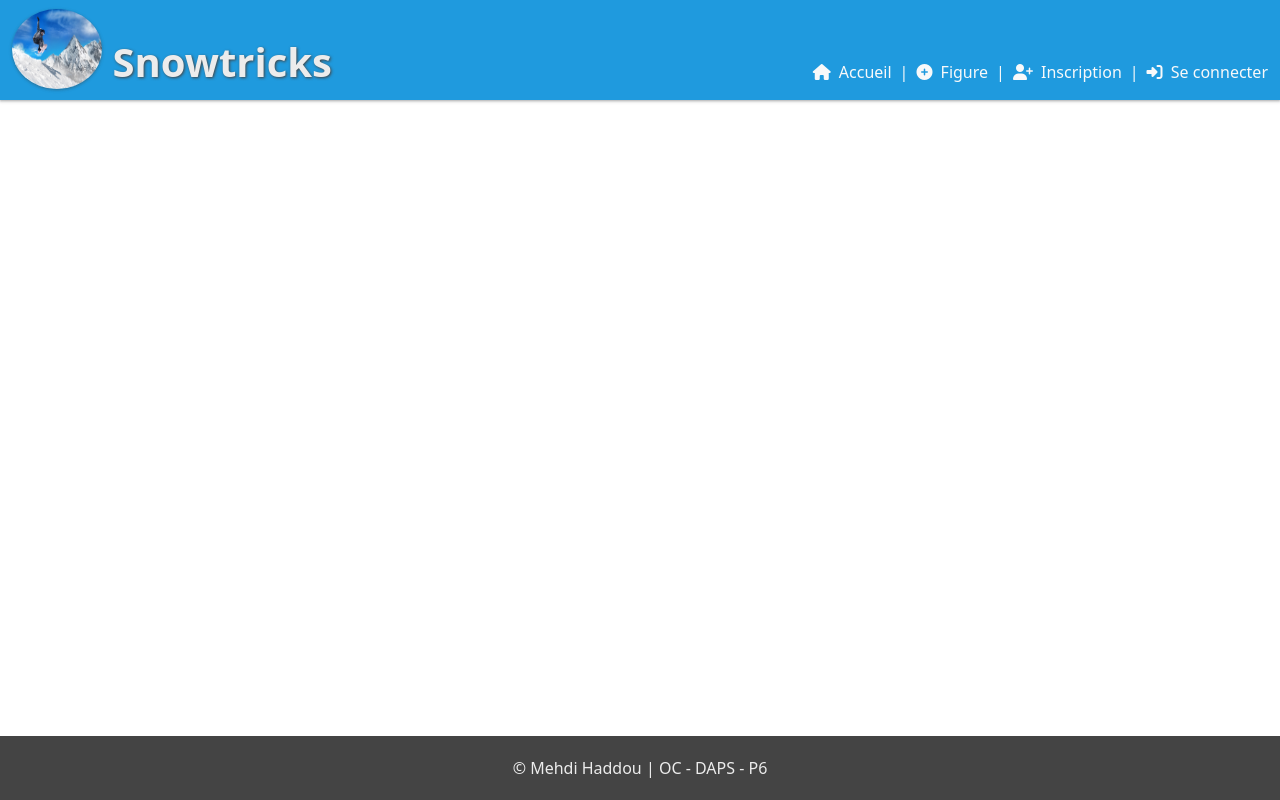
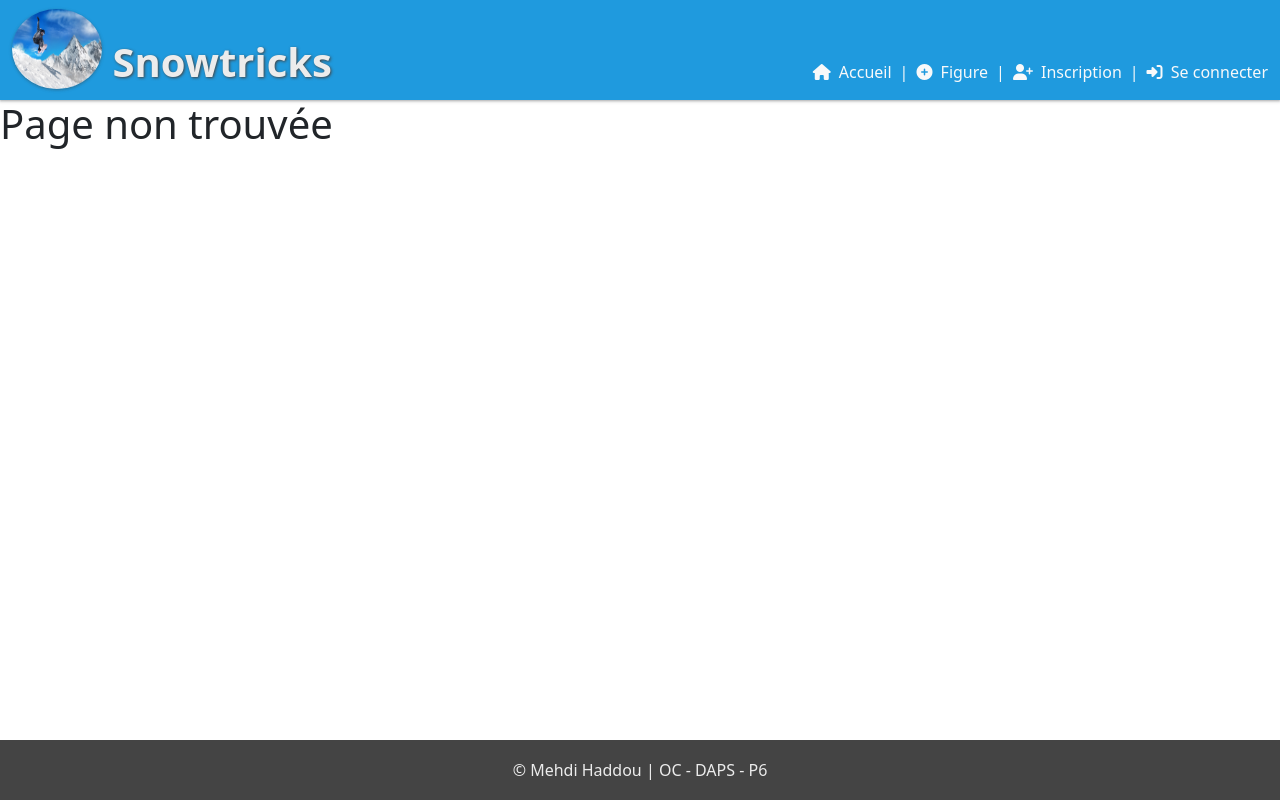
Before and after one commit to MH-DevApp/OC_Projet_6, a Symfony app: template templates/bundles/TwigBundle/Exception/error404.html.twig in a window 1280 px wide. Run offline with Twig, Linux system fonts and the light colour scheme; the template is opened without the code that fills it, so the values that code supplies are empty; some libraries are stand-ins or nearby versions.

Commit message:
feat : styles for form, notifs, footer and app

```diff
--- /dev/null
+++ b/assets/styles/_form.scss
@@ -0,0 +1,3 @@
+.form-error {
+  color: var(--danger);
+}
--- a/assets/styles/_reset.scss
+++ b/assets/styles/_reset.scss
@@ -8,6 +8,20 @@ body {
   display: flex;
   flex-direction: column;
   min-height: 100vh;
+
+  div.body {
+    display: flex;
+    flex-direction: column;
+    margin-top: 0;
+    margin-bottom: 100px;
+    min-height: calc(100vh - 100px);
+
+    @media (min-width: 576px) {
+      min-height: calc(100vh - 100px - 60px);
+      margin-top: 100px;
+      margin-bottom: 0;
+    }
+  }
 }
 
 ul {
--- a/assets/styles/index.scss
+++ b/assets/styles/index.scss
@@ -1,5 +1,7 @@
 @use "variables";
 @use "reset";
+@use "form";
+@use "utils/notification";
 
 @use "layout/_header";
 @use "layout/_footer";
--- a/assets/styles/layout/_footer.scss
+++ b/assets/styles/layout/_footer.scss
@@ -1,5 +1,7 @@
 footer {
-    padding: 20px 0;
+    display: flex;
+    align-items: center;
+    height: 60px;
     width: 100%;
     background-color: var(--gray);
     color: var(--text-light);
--- /dev/null
+++ b/assets/styles/utils/_notification.scss
@@ -0,0 +1,14 @@
+.notifications {
+  display: flex;
+  flex-direction: column;
+  gap: 2px;
+  position: absolute;
+  bottom: 110px;
+  right: 10px;
+
+  div.alert {
+    display: flex;
+    justify-content: center;
+    max-width: 50vw;
+  }
+}
```
Also changed, not shown: public/assets/styles/index.css, 1 other file.
